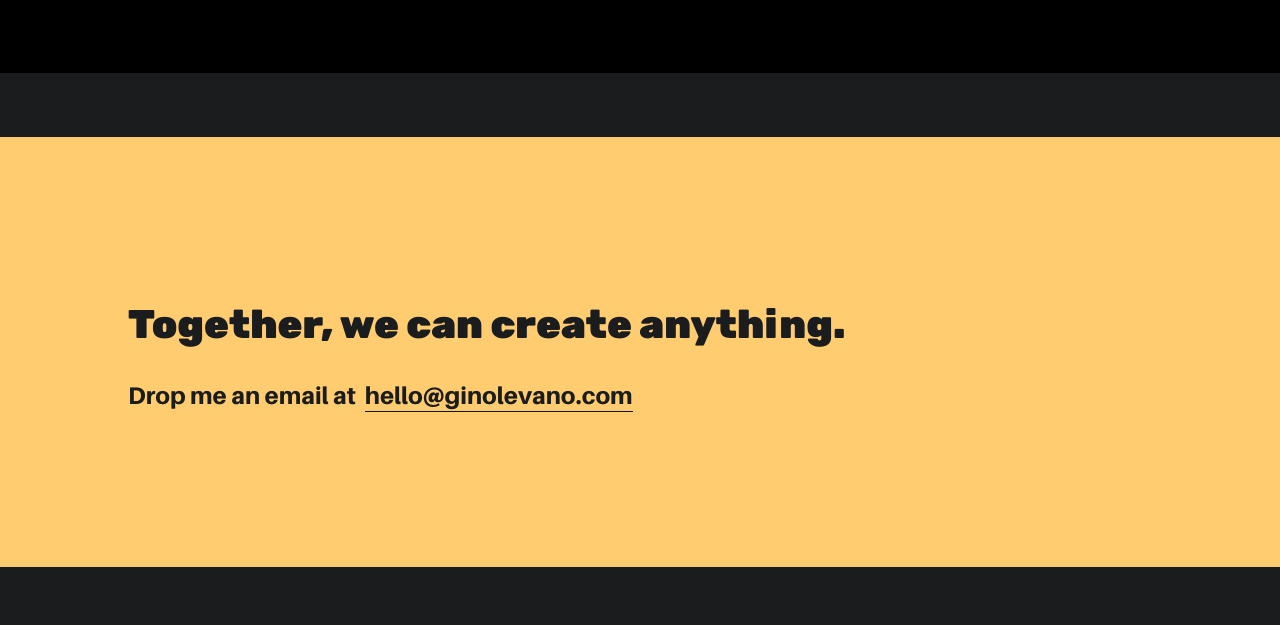
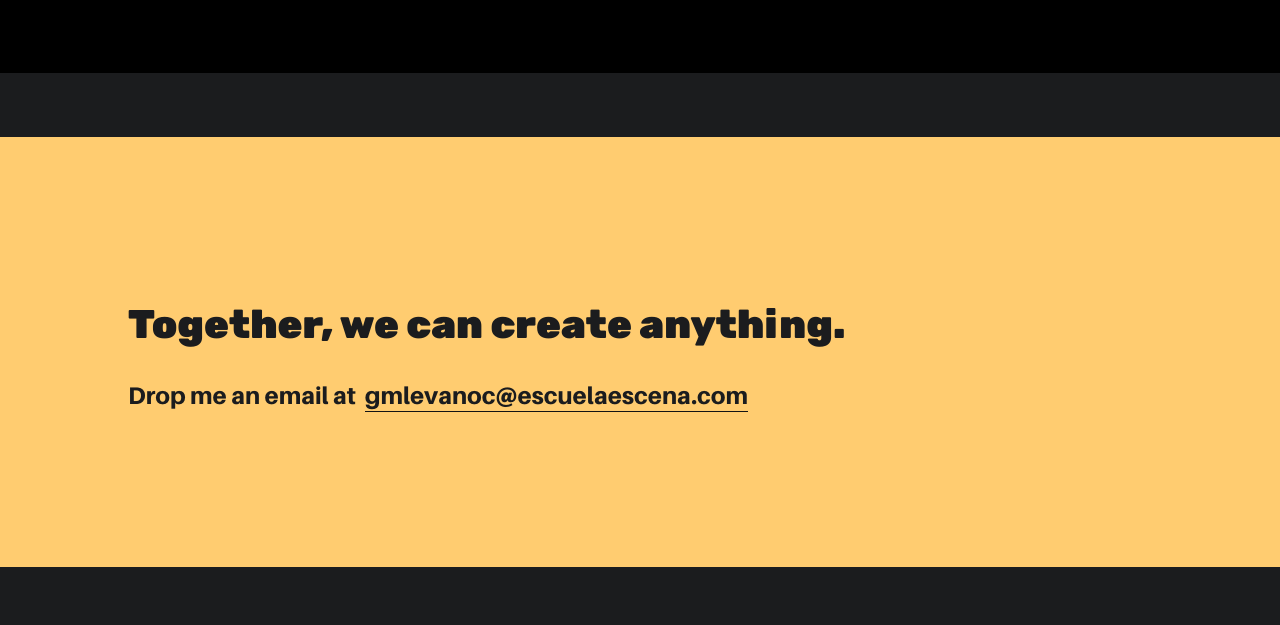
Before and after one commit to ginolevano/ginolevano.github.io, a plain HTML site: page about.html in a window 1280 px wide. Shown: the part 1797-2422 px from the top of the page. Drawn offline with nearby package versions, Linux system fonts and the light colour scheme.

Commit message:
changes_email

```diff
--- a/about.html
+++ b/about.html
@@ -125,7 +125,7 @@
                 <div class="create__parrafo">
                     <p class="create__togethersecondp">Drop me an email at &nbsp;
                         <div class="create__email">
-                            <a class="create__togetherseconda notranslate" href="mailto:hello@ginolevano.com" target="_blank" rel="noopener" title="Email">hello@ginolevano.com</a>
+                            <a class="create__togetherseconda notranslate" href="gmlevanoc@escuelaescena.com" target="_blank" rel="noopener" title="Email">gmlevanoc@escuelaescena.com</a>
 
                         </div>
                     </p>
```
